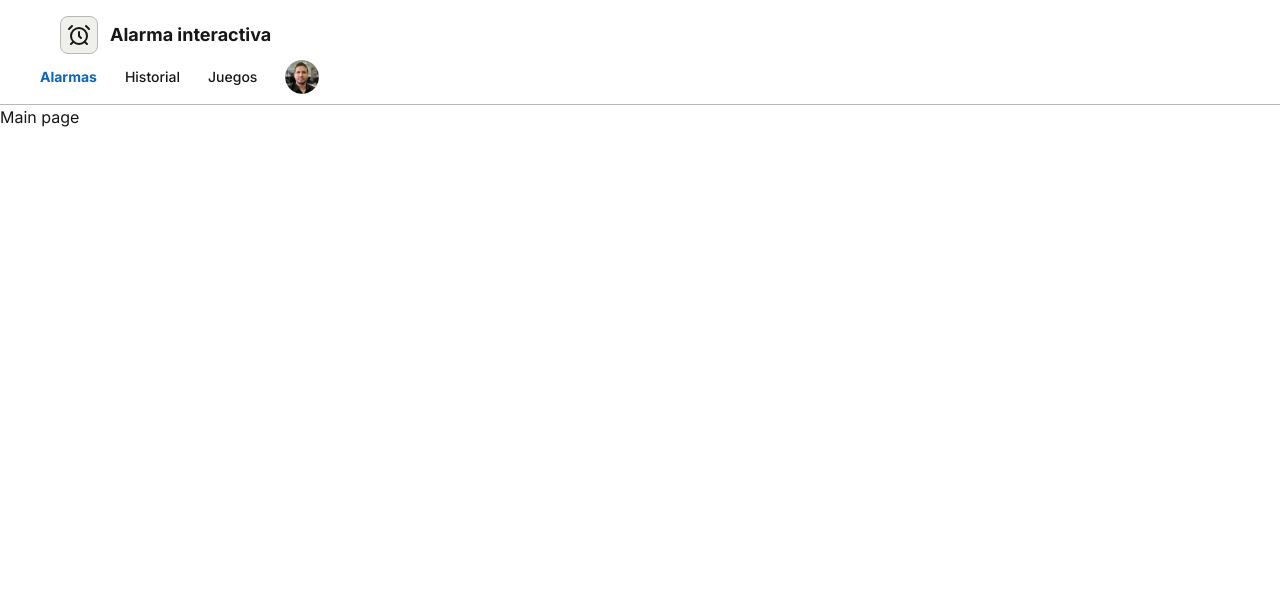
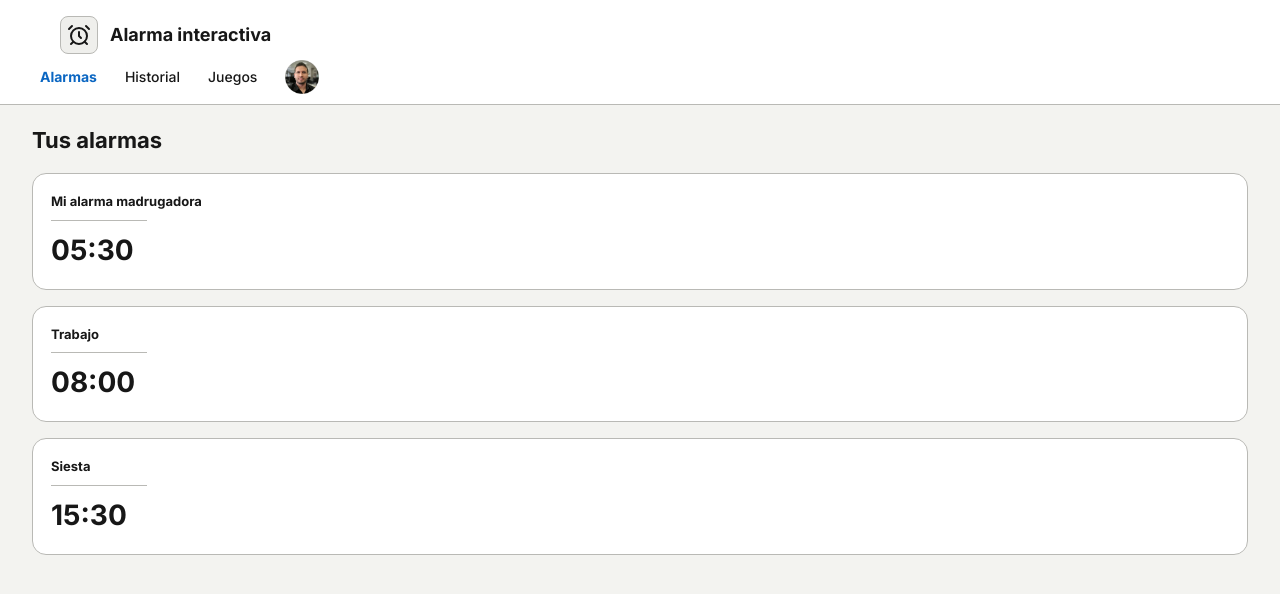
Before and after one commit to CastaDJ/web-alarma, a Next.js app: page / in a window 1280 px wide. Shown: the top 594 px of the page. Built offline with nearby package versions, Linux system fonts and the light colour scheme.

Commit message:
feat: add alarms list to main page

```diff
--- /dev/null
+++ b/src/app/(main)/_components/alarm-list.tsx
@@ -0,0 +1,35 @@
+type Alarm = {
+  id: number;
+  name: string;
+  time: string;
+  active: boolean;
+};
+
+const initialAlarms: Alarm[] = [
+  { id: 1, name: "Mi alarma madrugadora", time: "05:30", active: true },
+  { id: 2, name: "Trabajo", time: "08:00", active: true },
+  { id: 3, name: "Siesta", time: "15:30", active: false },
+];
+
+export function AlarmList() {
+  const alarms = initialAlarms;
+
+  return (
+    <section className="flex flex-col gap-4 min-w-75 flex-[1_1_25%]">
+      <header className="flex items-center justify-between">
+        <h1 className="font-bold text-[22px]">Tus alarmas</h1>
+      </header>
+
+      {alarms.map(({ id, name, time }) => (
+        <article
+          key={id}
+          className="flex flex-col gap-2 border border-solid rounded-[14px] p-4.5 bg-white border-hard-gray"
+        >
+          <h2 className="text-[13px] font-bold">{name}</h2>
+          <hr className="border-hard-gray w-24" />
+          <span className="font-bold text-[28px]">{time}</span>
+        </article>
+      ))}
+    </section>
+  );
+}
--- a/src/app/(main)/page.tsx
+++ b/src/app/(main)/page.tsx
@@ -1,3 +1,9 @@
+import { AlarmList } from "./_components/alarm-list";
+
 export default function MainPage() {
-  return <p>Main page</p>
+  return (
+    <main className="bg-[#f3f3f0] flex-1 w-full py-4.75 px-8 flex gap-6 flex-wrap items-start">
+      <AlarmList />
+    </main>
+  );
 }
```
